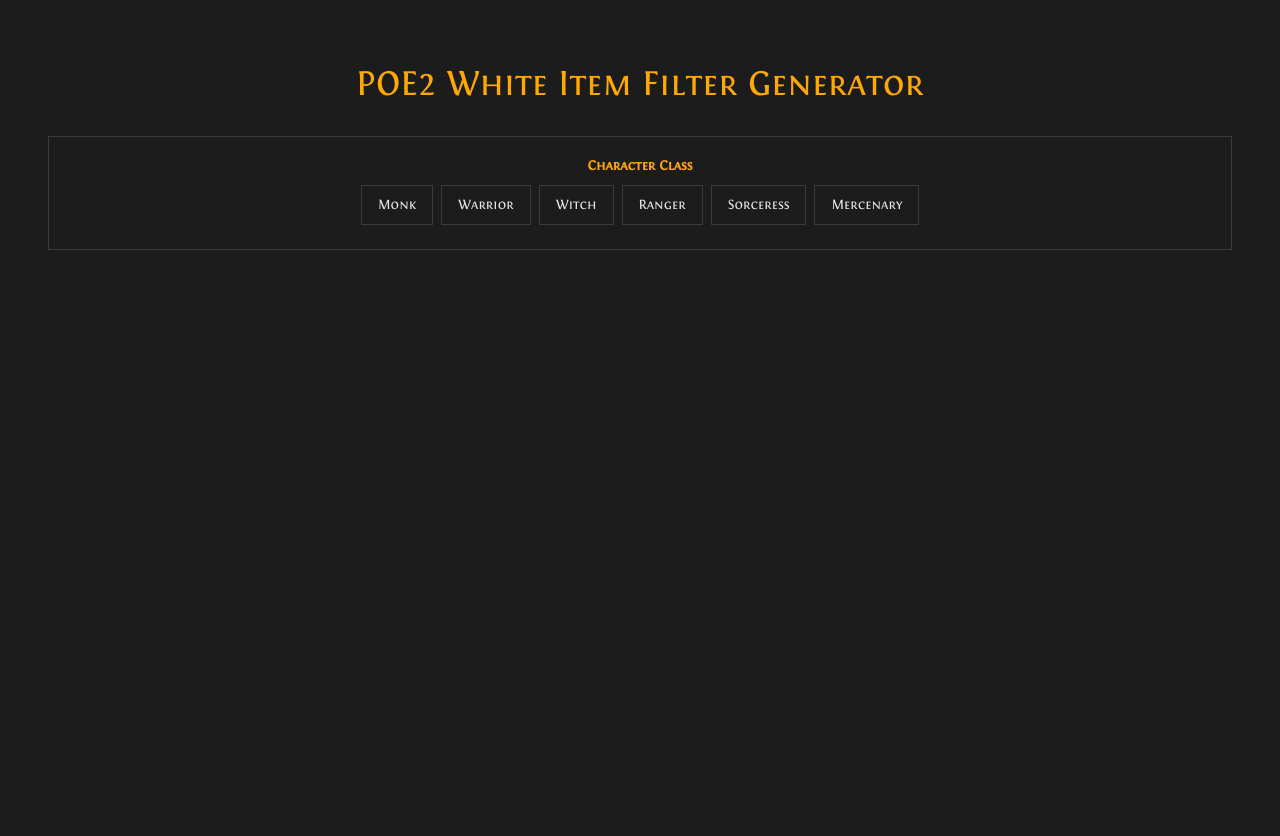
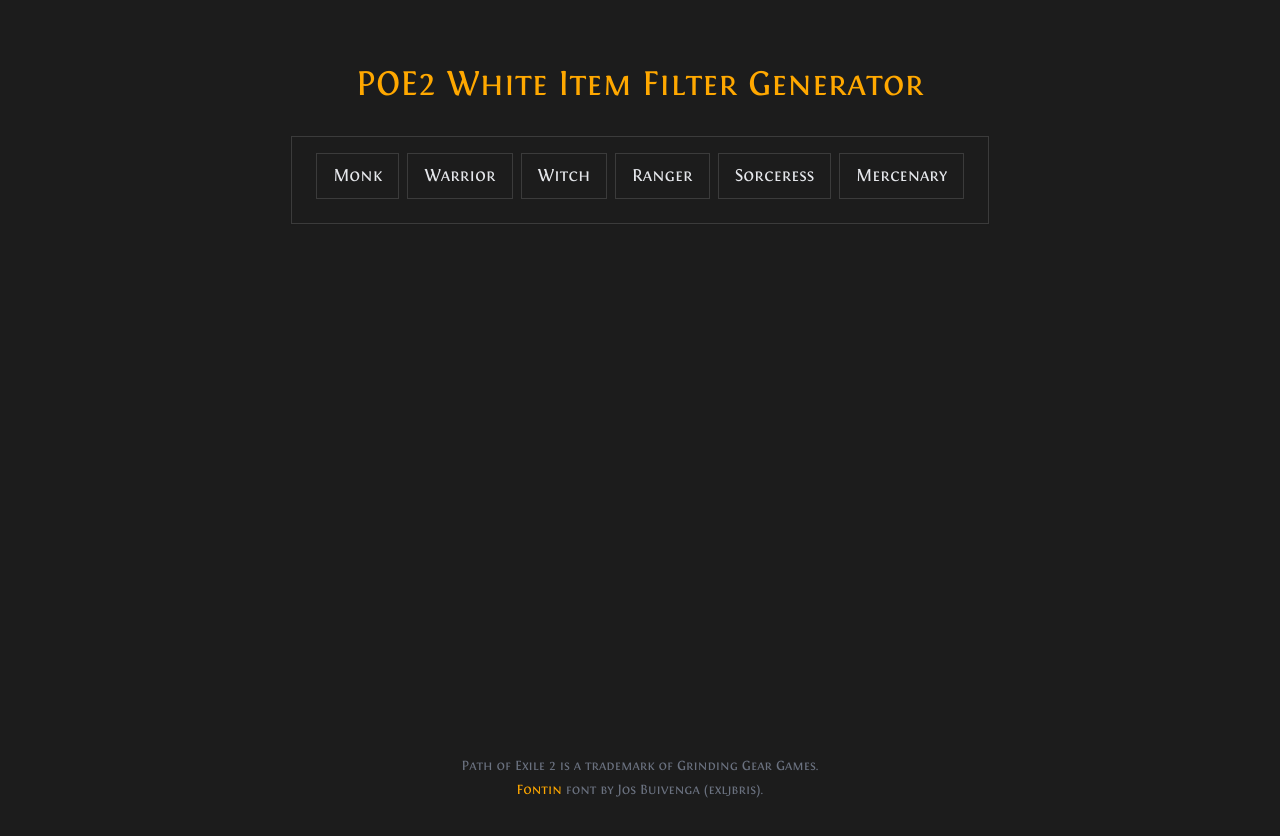
Before and after one commit to pkrs/poe2-white-item-filter, a React (Vite) app in the folder packages/web/: page / in a window 1280 px wide. Shown: the top 836 px of the page. Built offline with nearby package versions, Linux system fonts and the light colour scheme.

Commit message:
Added copyright. Improved filtering logic. Increased font.

```diff
--- a/packages/web/src/App.tsx
+++ b/packages/web/src/App.tsx
@@ -61,8 +61,8 @@
   };
 
   return (
-    <div className="min-h-screen min-w-[1024px] text-gray-200 py-8 px-4">
-      <div className="mx-auto">
+    <div className="min-h-screen min-w-[1024px] text-gray-200 py-8 px-4 flex flex-col">
+      <div className="mx-auto flex-grow">
         <h1 className="text-4xl text-center mb-8 text-[#FFA800] font-">
           POE2 White Item Filter Generator
         </h1>
@@ -71,9 +71,6 @@
           <CardContent className="space-y-6">
             {/* Character Class Selection */}
             <div className="space-y-2">
-              <label className="text-sm font-semibold text-[#FFA800]">
-                Character Class
-              </label>
               <div className="flex flex-wrap gap-2 justify-center">
                 {[
                   "Monk",
@@ -102,9 +99,6 @@
             {/* Defence Types */}
             {characterClass && (
               <div className="space-y-2">
-                <label className="text-sm font-semibold text-[#FFA800]">
-                  Defence Types (Select multiple)
-                </label>
                 <div className="flex flex-wrap gap-2 justify-center">
                   {[
                     "Armour",
@@ -149,9 +143,6 @@
             {/* Equipment Option */}
             {characterClass && (
               <div className="space-y-2">
-                <label className="text-sm font-semibold text-[#FFA800]">
-                  Equipment Option
-                </label>
                 <div className="flex flex-wrap gap-2 justify-center">
                   {["All equipment", "Highest for my level"].map((opt) => (
                     <Button
@@ -171,14 +162,14 @@
 
                 {equipmentOption !== "All equipment" && (
                   <div className="mt-2">
-                    <div className="flex items-center gap-4">
+                    <div className="flex items-center justify-center gap-4">
                       <Slider
                         value={[level]}
                         onValueChange={([value]) => setLevel(value)}
                         min={1}
                         max={100}
                         step={1}
-                        className="w-full"
+                        className="max-w-[640px] "
                       />
                       <span className="min-w-[3ch] text-sm text-gray-400">
                         {level}
@@ -240,6 +231,22 @@
           </Card>
         )}
       </div>
+
+      {/* New footer section */}
+      <footer className="text-center text-sm text-gray-500 mt-8">
+        <p>Path of Exile 2 is a trademark of Grinding Gear Games.</p>
+        <p className="mt-1">
+          <a
+            href="https://www.exljbris.com/fontin.html"
+            target="_blank"
+            rel="noopener noreferrer"
+            className="text-[#FFA800] hover:underline"
+          >
+            Fontin
+          </a>{" "}
+          font by Jos Buivenga (exljbris).
+        </p>
+      </footer>
     </div>
   );
 }
--- a/packages/web/src/components/ui/button.tsx
+++ b/packages/web/src/components/ui/button.tsx
@@ -1,8 +1,8 @@
-import * as React from "react"
-import { Slot } from "@radix-ui/react-slot"
-import { cva, type VariantProps } from "class-variance-authority"
+import { Slot } from "@radix-ui/react-slot";
+import { cva, type VariantProps } from "class-variance-authority";
+import * as React from "react";
 
-import { cn } from "@/lib/utils"
+import { cn } from "@/lib/utils";
 
 const buttonVariants = cva(
   "inline-flex items-center justify-center gap-2 whitespace-nowrap rounded-md text-sm font-medium ring-offset-background transition-colors focus-visible:outline-none focus-visible:ring-2 focus-visible:ring-ring focus-visible:ring-offset-2 disabled:pointer-events-none disabled:opacity-50 [&_svg]:pointer-events-none [&_svg]:size-4 [&_svg]:shrink-0",
@@ -20,7 +20,7 @@
         link: "text-primary underline-offset-4 hover:underline",
       },
       size: {
-        default: "h-10 px-4 py-2",
+        default: "text-lg px-4 py-2",
         sm: "h-9 rounded-md px-3",
         lg: "h-11 rounded-md px-8",
         icon: "h-10 w-10",
@@ -31,26 +31,26 @@
       size: "default",
     },
   }
-)
+);
 
 export interface ButtonProps
   extends React.ButtonHTMLAttributes<HTMLButtonElement>,
     VariantProps<typeof buttonVariants> {
-  asChild?: boolean
+  asChild?: boolean;
 }
 
 const Button = React.forwardRef<HTMLButtonElement, ButtonProps>(
   ({ className, variant, size, asChild = false, ...props }, ref) => {
-    const Comp = asChild ? Slot : "button"
+    const Comp = asChild ? Slot : "button";
     return (
       <Comp
         className={cn(buttonVariants({ variant, size, className }))}
         ref={ref}
         {...props}
       />
-    )
+    );
   }
-)
-Button.displayName = "Button"
+);
+Button.displayName = "Button";
 
-export { Button, buttonVariants }
+export { Button, buttonVariants };
--- a/packages/web/src/index.css
+++ b/packages/web/src/index.css
@@ -3,6 +3,7 @@
 @tailwind utilities;
 
 @font-face {
+  /* A font by Jos Buivenga (exljbris) -> www.exljbris.com */
   font-family: "Fontin-SmallCaps";
   src: local("../public/fonts/Fontin-SmallCaps.ttf"),
     url("../public/fonts/Fontin-SmallCaps.ttf");
--- a/packages/web/src/snippet.ts
+++ b/packages/web/src/snippet.ts
@@ -113,13 +113,13 @@
       const relevantItems = items.filter((item) => {
         const hasArmourOrSkip = defenceType.includes("Armour")
           ? item.armour
-          : true;
+          : !item.armour;
         const hasEvasionOrSkip = defenceType.includes("Evasion")
           ? item.evasion
-          : true;
+          : !item.evasion;
         const hasESOrSkip = defenceType.includes("Energy Shield")
           ? item.energyShield
-          : true;
+          : !item.energyShield;
         return (
           hasArmourOrSkip &&
           hasEvasionOrSkip &&
@@ -127,7 +127,7 @@
           (!item.levelRequired || item.levelRequired <= level)
         );
       });
-
+      console.log(relevantItems);
       if (relevantItems.length > 0) {
         // Find maximum values for each attribute
         const maxItem = relevantItems.reduce((max, item) => {
@@ -160,7 +160,7 @@
 Show
 Rarity Normal
 Quality == 0
-Class ${itemClass}
+Class "${itemClass}"
 ${conditions.join("\n")}
 SetBorderColor ${RGB_COLORS[borderColor]}
 SetFontSize 35`
```
